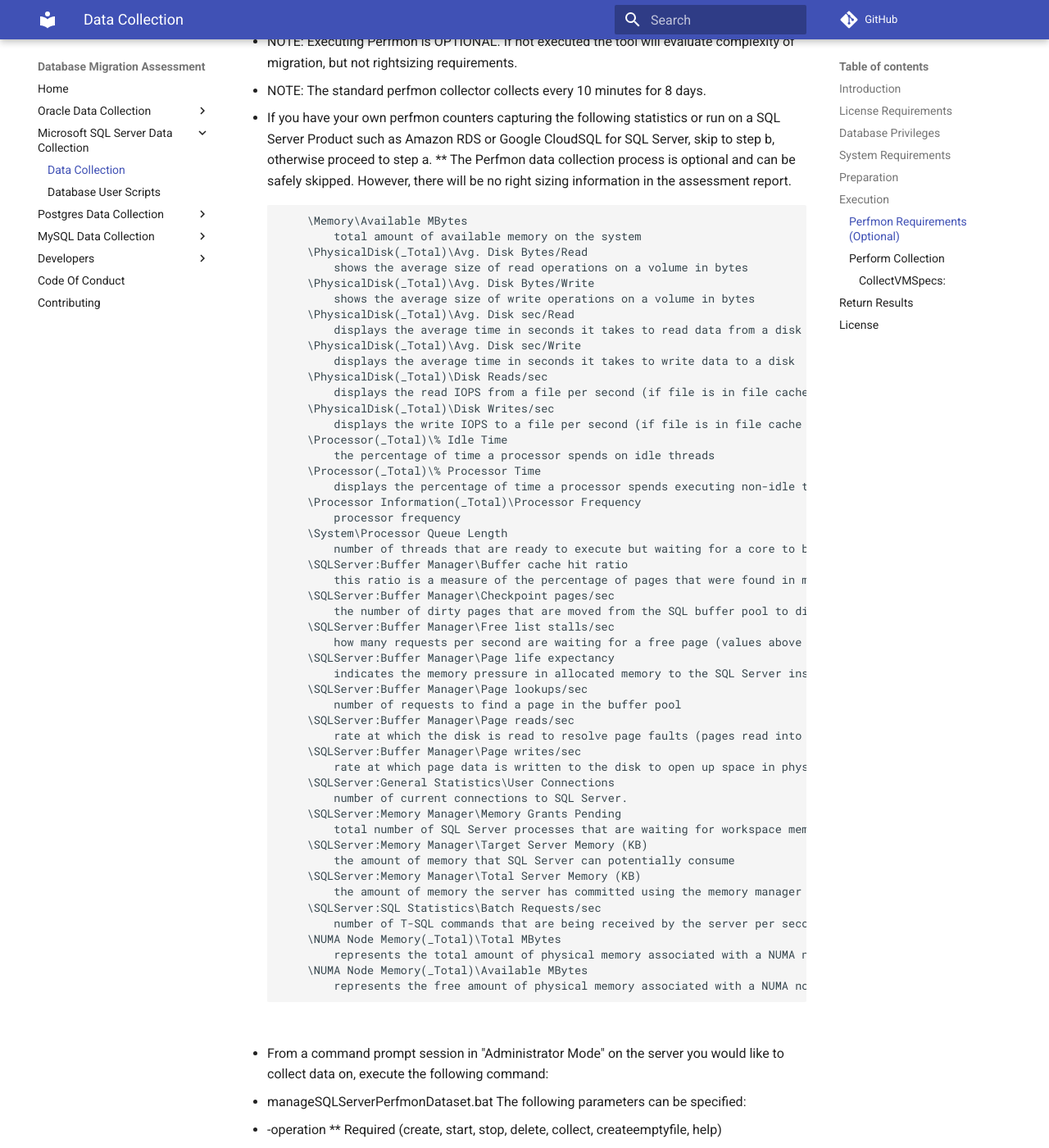
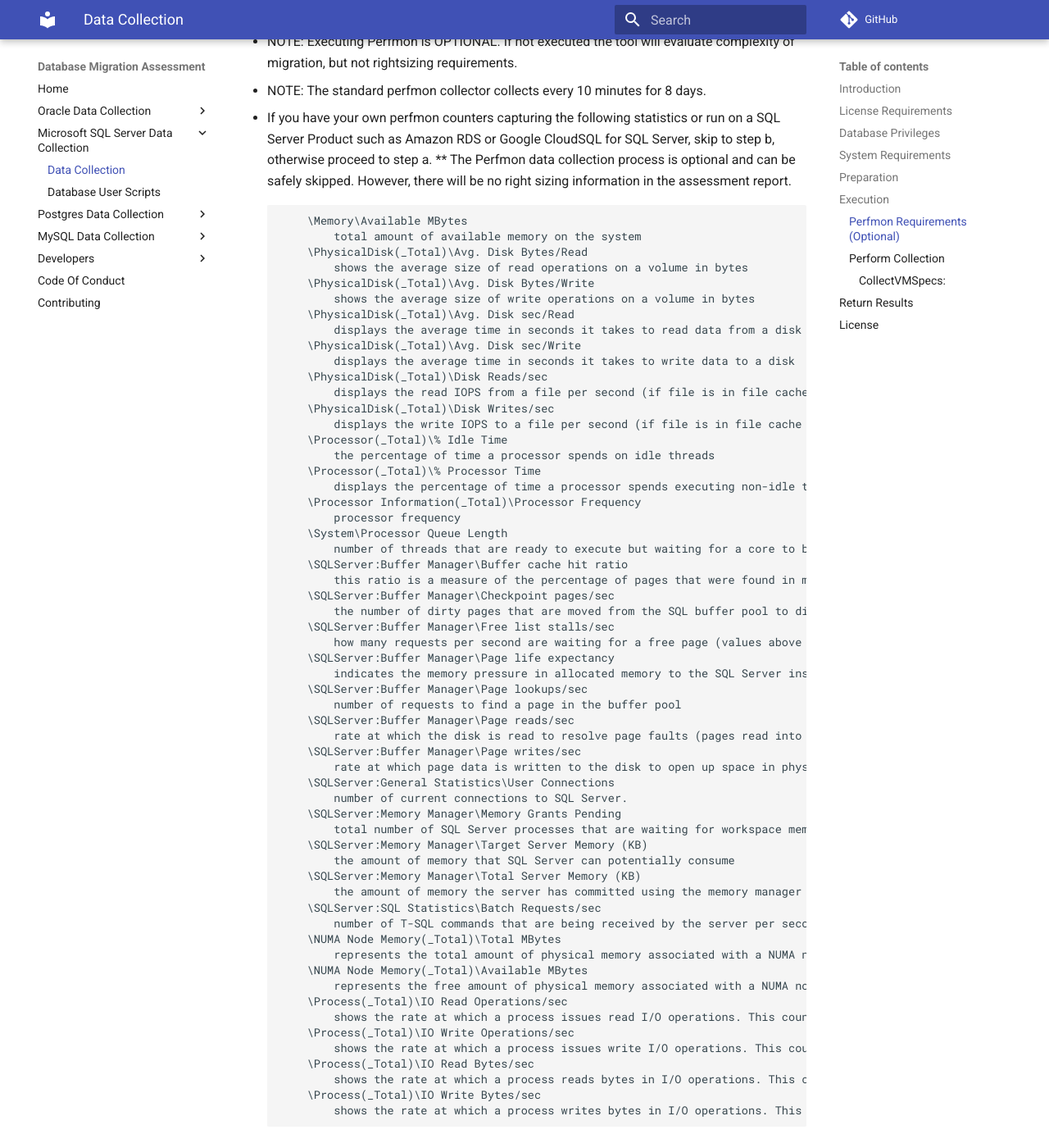
Before and after one commit to GoogleCloudPlatform/database-assessment, an MkDocs documentation site: the page built from docs/user_guide/sqlserver/collection_scripts.md, in a window 1280 px wide and 1400 px high, scrolled down 3126 px. Shown: the whole window at 82% size. Built offline with MkDocs 1.6.1 and Material for MkDocs 9.7.7, drawn with Linux system fonts in a browser that asks for light colours; comment, search, counter and statistics services are not loaded.

Commit message:
fix: update docs and fix column mapping for perfmon

```diff
--- a/docs/user_guide/sqlserver/collection_scripts.md
+++ b/docs/user_guide/sqlserver/collection_scripts.md
@@ -181,6 +181,14 @@ In order to begin running the Database Migration Assessment Collection process,
                 represents the total amount of physical memory associated with a NUMA node in megabytes
             \NUMA Node Memory(_Total)\Available MBytes
                 represents the free amount of physical memory associated with a NUMA node in megabytes
+		    \Process(_Total)\IO Read Operations/sec
+                shows the rate at which a process issues read I/O operations. This counter includes all I/O activity generated by the process, including file, network, and device I/O's
+            \Process(_Total)\IO Write Operations/sec
+                shows the rate at which a process issues write I/O operations. This counter includes all I/O activity generated by the process, including file, network, and device I/O's
+            \Process(_Total)\IO Read Bytes/sec
+                shows the rate at which a process reads bytes in I/O operations. This counter includes all I/O activity generated by the process, such as file, network, and device I/O.
+            \Process(_Total)\IO Write Bytes/sec
+                shows the rate at which a process writes bytes in I/O operations. This counter includes all I/O activity generated by the process, such as file, network, and device I/O.
 
       <br/>
 
```
Also changed, not shown: 3 other files.
